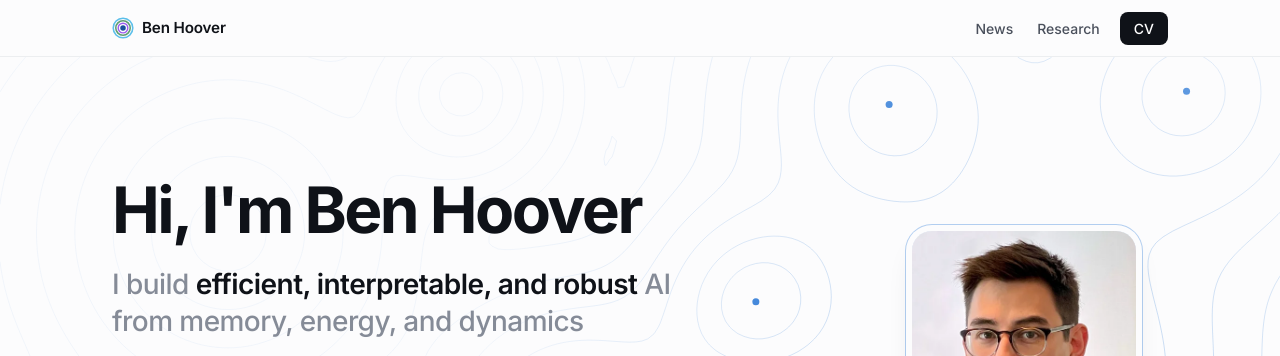
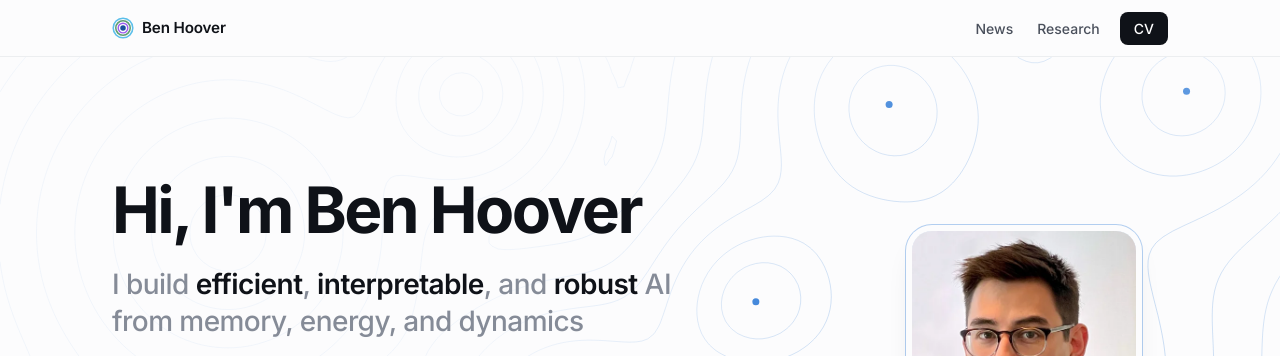
Before and after one commit to bhoov/bhoov.github.io, an Astro site: page / in a window 1280 px wide. Shown: the top 356 px of the page. Built offline with nearby package versions, Linux system fonts and the light colour scheme; Astro itself is replaced by a stand-in of ours; no server answers.

Commit message:
Hero: bold only the three selling points, not the commas and "and" between them

```diff
--- a/src/pages/index.astro
+++ b/src/pages/index.astro
@@ -30,7 +30,7 @@ const press = data.press
       <div class="container hero-grid">
         <div class="hero-text">
           <h1>Hi, I'm Ben Hoover</h1>
-          <p class="subtitle">I build <strong>efficient, interpretable, and robust</strong> AI from memory, energy, and dynamics</p>
+          <p class="subtitle">I build <strong>efficient</strong>, <strong>interpretable</strong>, and <strong>robust</strong> AI from memory, energy, and dynamics</p>
           <ul class="profiles" aria-label="Profiles">
             {
               data.socialLinks.map((link) => (
```
